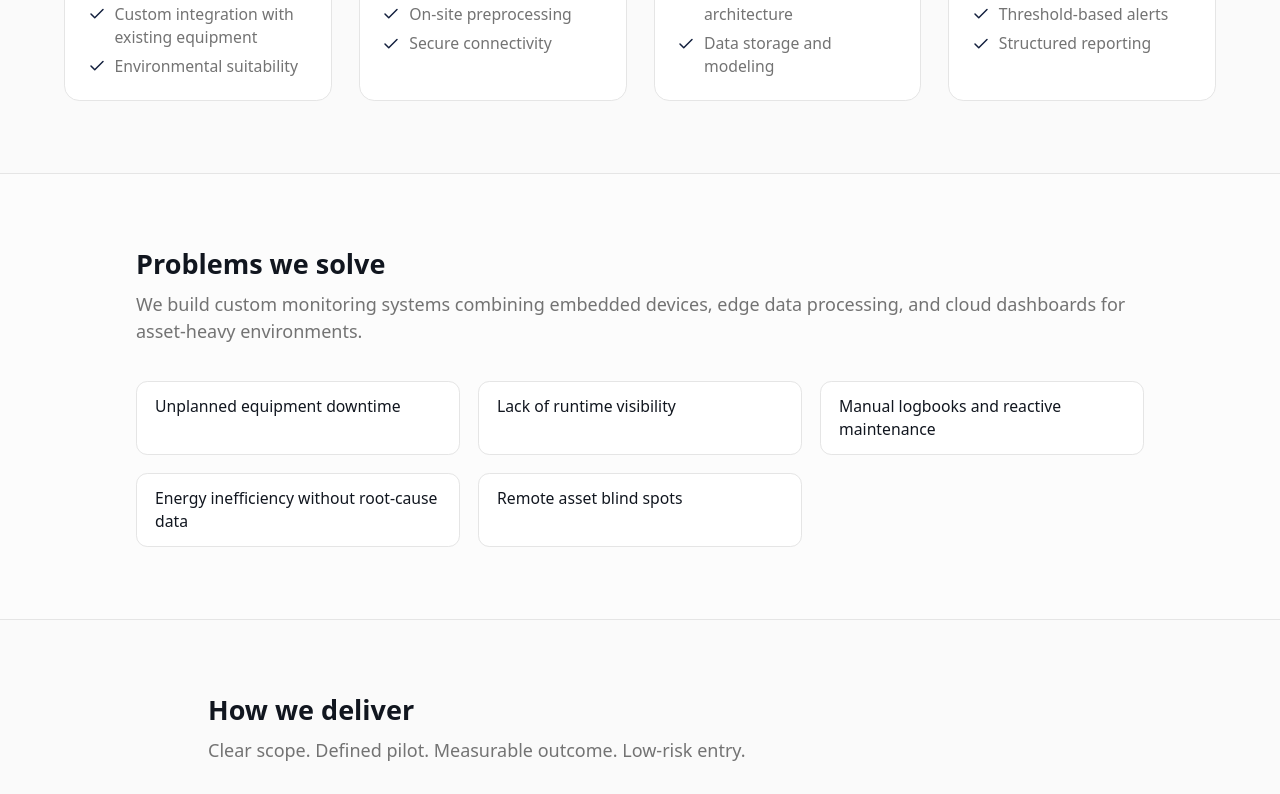
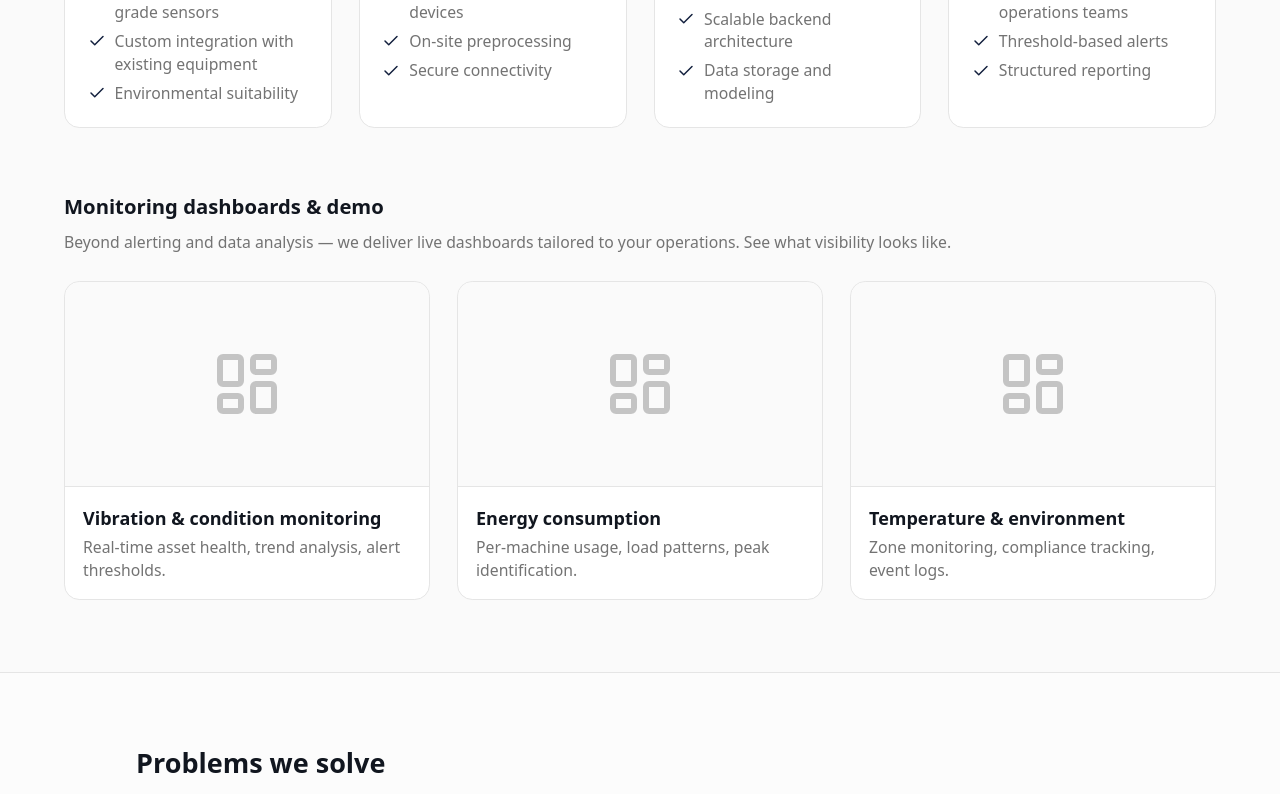
Before and after one commit to mateuszglowa/swa-iot-web, a Next.js app: page / in a window 1280 px wide. Shown: the part 1338-2132 px from the top of the page. Built offline with nearby package versions, Linux system fonts and the light colour scheme.

Commit message:
add demo/dashboard pictures placeholder

```diff
--- a/src/app/page.tsx
+++ b/src/app/page.tsx
@@ -7,6 +7,7 @@ import {
   ArrowRight,
   User,
   Phone,
+  LayoutDashboard,
 } from "lucide-react";
 
 function HeroVisual() {
@@ -132,6 +133,27 @@ const E2E_LAYERS = [
       "Threshold-based alerts",
       "Structured reporting",
     ],
+  },
+] as const;
+
+const DEMO_DASHBOARDS = [
+  {
+    id: "vibration",
+    title: "Vibration & condition monitoring",
+    description: "Real-time asset health, trend analysis, alert thresholds.",
+    image: null, // Replace with "/demo-vibration.jpg" when ready
+  },
+  {
+    id: "energy",
+    title: "Energy consumption",
+    description: "Per-machine usage, load patterns, peak identification.",
+    image: null, // Replace with "/demo-energy.jpg" when ready
+  },
+  {
+    id: "environment",
+    title: "Temperature & environment",
+    description: "Zone monitoring, compliance tracking, event logs.",
+    image: null, // Replace with "/demo-environment.jpg" when ready
   },
 ] as const;
 
@@ -300,7 +322,8 @@ export default function Home() {
           </h2>
           <p className="mt-3 text-muted-foreground">
             We own the entire system architecture — from sensors to dashboards —
-            not just a single layer.
+            not just a single layer. Alerting, data analysis, and live
+            monitoring dashboards tailored to your operations.
           </p>
           <div className="mt-8 flex justify-center">
             <EndToEndDiagram />
@@ -327,6 +350,50 @@ export default function Home() {
                 </ul>
               </div>
             ))}
+          </div>
+
+          {/* Dashboard demo preview */}
+          <div className="mt-14">
+            <h3 className="text-lg font-semibold text-foreground">
+              Monitoring dashboards & demo
+            </h3>
+            <p className="mt-2 text-sm text-muted-foreground">
+              Beyond alerting and data analysis — we deliver live dashboards
+              tailored to your operations. See what visibility looks like.
+            </p>
+            <div className="mt-6 grid gap-6 sm:grid-cols-2 lg:grid-cols-3">
+              {DEMO_DASHBOARDS.map((demo) => (
+                <article
+                  key={demo.id}
+                  className="overflow-hidden rounded-xl border border-border bg-card"
+                >
+                  <div className="aspect-video bg-muted/50">
+                    {demo.image ? (
+                      <img
+                        src={demo.image}
+                        alt={demo.title}
+                        className="size-full object-cover"
+                      />
+                    ) : (
+                      <div
+                        className="flex size-full items-center justify-center border-b border-border"
+                        aria-label="Dashboard preview placeholder"
+                      >
+                        <LayoutDashboard className="size-16 text-muted-foreground/40" />
+                      </div>
+                    )}
+                  </div>
+                  <div className="p-4">
+                    <h4 className="font-semibold text-foreground">
+                      {demo.title}
+                    </h4>
+                    <p className="mt-1 text-sm text-muted-foreground">
+                      {demo.description}
+                    </p>
+                  </div>
+                </article>
+              ))}
+            </div>
           </div>
         </div>
       </section>
```
